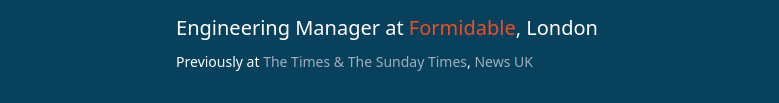
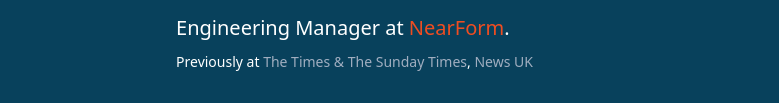
Before and after one commit to manosim/manos.im, a Gatsby site: page / in a window 1280 px wide. Shown: the part 191-294 px from the top of the page, without its empty margins (251-1030 px from the left). Built offline with nearby package versions, Linux system fonts and the light colour scheme; Gatsby itself is replaced by a stand-in of ours.

Commit message:
Update index.js

```diff
--- a/src/pages/index.js
+++ b/src/pages/index.js
@@ -14,13 +14,13 @@
           Engineering Manager at{' '}
           <a
             className="text-formidable hover:text-formidable-dark"
-            href="https://www.formidable.com/"
+            href="https://www.nearform.com/"
             target="_blank"
             rel="noopener noreferrer"
           >
-            Formidable
+            NearForm
           </a>
-          , London
+          .
         </div>
 
         <div className="mt-2 font-light text-sm">
```
